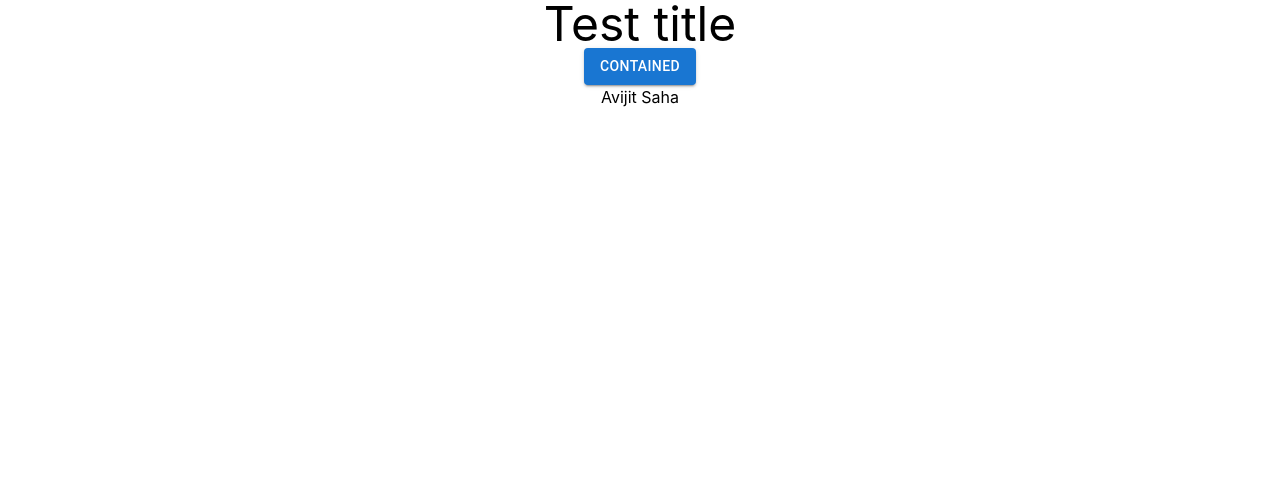
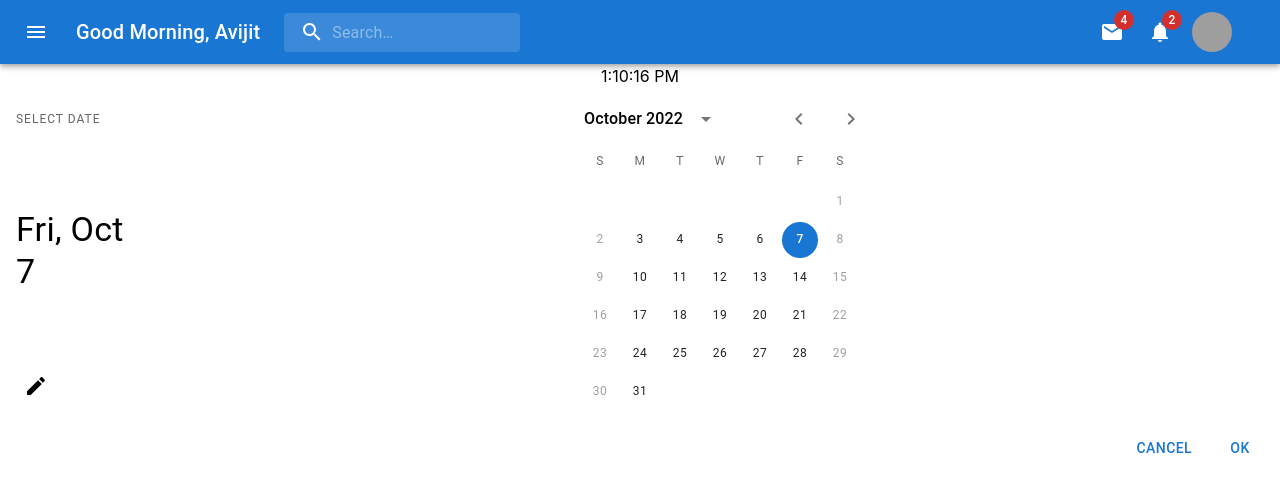
Before and after one commit to momentum-signal/project-frontend, a React (Create React App) app: page / in a window 1280 px wide. Shown: the top 492 px of the page. Built offline with nearby package versions, Linux system fonts and the light colour scheme; grey boxes are pictures that could not be loaded.

Commit message:
components added

```diff
--- a/package.json
+++ b/package.json
@@ -5,10 +5,13 @@
   "dependencies": {
     "@emotion/react": "^11.10.4",
     "@emotion/styled": "^11.10.4",
+    "@mui/icons-material": "^5.10.6",
     "@mui/material": "^5.10.8",
+    "@mui/x-date-pickers": "^5.0.4",
     "@testing-library/jest-dom": "^5.16.5",
     "@testing-library/react": "^13.4.0",
     "@testing-library/user-event": "^13.5.0",
+    "dayjs": "^1.11.5",
     "react": "^18.2.0",
     "react-dom": "^18.2.0",
     "react-scripts": "5.0.1",
--- a/src/App.js
+++ b/src/App.js
@@ -1,12 +1,16 @@
 import { Button } from "@mui/material";
 import "./App.css";
+import Calender from "./components/Calender";
+import LiveTime from "./components/LiveTime";
+import Header from "./shared/Header";
 
 function App() {
   return (
     <div className="App">
-      <h2 className="text-5xl">Test title</h2>
-      <Button variant="contained">Contained</Button>
-      <p>Avijit Saha</p>
+      <Header></Header>
+      <LiveTime></LiveTime>
+      <Calender></Calender>
+
     </div>
   );
 }
--- /dev/null
+++ b/src/components/Calender.js
@@ -0,0 +1,31 @@
+import * as React from 'react';
+import dayjs from 'dayjs';
+import TextField from '@mui/material/TextField';
+import { AdapterDayjs } from '@mui/x-date-pickers/AdapterDayjs';
+import { LocalizationProvider } from '@mui/x-date-pickers/LocalizationProvider';
+import { StaticDatePicker } from '@mui/x-date-pickers/StaticDatePicker';
+
+const isWeekend = (date) => {
+  const day = date.day();
+
+  return day === 0 || day === 6;
+};
+
+export default function Calender() {
+  const [value, setValue] = React.useState(dayjs('2022-10-07'));
+
+  return (
+    <LocalizationProvider dateAdapter={AdapterDayjs}>
+      <StaticDatePicker
+        orientation="landscape"
+        openTo="day"
+        value={value}
+        shouldDisableDate={isWeekend}
+        onChange={(newValue) => {
+          setValue(newValue);
+        }}
+        renderInput={(params) => <TextField {...params} />}
+      />
+    </LocalizationProvider>
+  );
+}
--- /dev/null
+++ b/src/components/LiveTime.js
@@ -0,0 +1,21 @@
+import React from "react";
+// import "./styles.css";
+
+export default function LiveTime() {
+    let time = new Date().toLocaleTimeString();
+    let [currentTime, changeTime] = React.useState(time);
+
+    function checkTime() {
+        time = new Date().toLocaleTimeString();
+        changeTime(time);
+    }
+
+    setInterval(checkTime, 1000);
+
+    return (
+        <div className="App">
+            <h1>{currentTime}</h1>
+            {/* <button onClick={checkTime}>Get the current time!</button> */}
+        </div>
+    );
+}
--- /dev/null
+++ b/src/shared/Header.js
@@ -0,0 +1,250 @@
+import * as React from "react";
+import { styled, alpha } from "@mui/material/styles";
+import AppBar from "@mui/material/AppBar";
+import Box from "@mui/material/Box";
+import Toolbar from "@mui/material/Toolbar";
+import IconButton from "@mui/material/IconButton";
+import Typography from "@mui/material/Typography";
+import InputBase from "@mui/material/InputBase";
+import Badge from "@mui/material/Badge";
+import MenuItem from "@mui/material/MenuItem";
+import Menu from "@mui/material/Menu";
+import MenuIcon from "@mui/icons-material/Menu";
+import SearchIcon from "@mui/icons-material/Search";
+import AccountCircle from "@mui/icons-material/AccountCircle";
+import MailIcon from "@mui/icons-material/Mail";
+import NotificationsIcon from "@mui/icons-material/Notifications";
+import MoreIcon from "@mui/icons-material/MoreVert";
+import { Avatar, ListItemAvatar } from "@mui/material";
+
+const Search = styled("div")(({ theme }) => ({
+  position: "relative",
+  borderRadius: theme.shape.borderRadius,
+  backgroundColor: alpha(theme.palette.common.white, 0.15),
+  "&:hover": {
+    backgroundColor: alpha(theme.palette.common.white, 0.25),
+  },
+  marginRight: theme.spacing(2),
+  marginLeft: 0,
+  width: "100%",
+  [theme.breakpoints.up("sm")]: {
+    marginLeft: theme.spacing(3),
+    width: "auto",
+  },
+}));
+
+const SearchIconWrapper = styled("div")(({ theme }) => ({
+  padding: theme.spacing(0, 2),
+  height: "100%",
+  position: "absolute",
+  pointerEvents: "none",
+  display: "flex",
+  alignItems: "center",
+  justifyContent: "center",
+}));
+
+const StyledInputBase = styled(InputBase)(({ theme }) => ({
+  color: "inherit",
+  "& .MuiInputBase-input": {
+    padding: theme.spacing(1, 1, 1, 0),
+    // vertical padding + font size from searchIcon
+    paddingLeft: `calc(1em + ${theme.spacing(4)})`,
+    transition: theme.transitions.create("width"),
+    width: "100%",
+    [theme.breakpoints.up("md")]: {
+      width: "20ch",
+    },
+  },
+}));
+
+export default function Header() {
+  const [anchorEl, setAnchorEl] = React.useState(null);
+  const [mobileMoreAnchorEl, setMobileMoreAnchorEl] = React.useState(null);
+
+  const isMenuOpen = Boolean(anchorEl);
+  const isMobileMenuOpen = Boolean(mobileMoreAnchorEl);
+
+  const handleProfileMenuOpen = (event) => {
+    setAnchorEl(event.currentTarget);
+  };
+
+  const handleMobileMenuClose = () => {
+    setMobileMoreAnchorEl(null);
+  };
+
+  const handleMenuClose = () => {
+    setAnchorEl(null);
+    handleMobileMenuClose();
+  };
+
+  const handleMobileMenuOpen = (event) => {
+    setMobileMoreAnchorEl(event.currentTarget);
+  };
+
+  const menuId = "primary-search-account-menu";
+  const renderMenu = (
+    <Menu
+      anchorEl={anchorEl}
+      anchorOrigin={{
+        vertical: "top",
+        horizontal: "right",
+      }}
+      id={menuId}
+      keepMounted
+      transformOrigin={{
+        vertical: "top",
+        horizontal: "right",
+      }}
+      open={isMenuOpen}
+      onClose={handleMenuClose}
+    >
+      <MenuItem onClick={handleMenuClose}>Profile</MenuItem>
+      <MenuItem onClick={handleMenuClose}>My account</MenuItem>
+    </Menu>
+  );
+
+  // ---------> Mobile Menu
+  const mobileMenuId = "primary-search-account-menu-mobile";
+  const renderMobileMenu = (
+    <Menu
+      anchorEl={mobileMoreAnchorEl}
+      anchorOrigin={{
+        vertical: "top",
+        horizontal: "right",
+      }}
+      id={mobileMenuId}
+      keepMounted
+      transformOrigin={{
+        vertical: "top",
+        horizontal: "right",
+      }}
+      open={isMobileMenuOpen}
+      onClose={handleMobileMenuClose}
+    >
+      <MenuItem>
+        <IconButton size="large" aria-label="show 4 new mails" color="inherit">
+          <Badge badgeContent={4} color="error">
+            <MailIcon />
+          </Badge>
+        </IconButton>
+        <p>Messages</p>
+      </MenuItem>
+      <MenuItem>
+        <IconButton
+          size="large"
+          aria-label="show 17 new notifications"
+          color="inherit"
+        >
+          <Badge badgeContent={17} color="error">
+            <NotificationsIcon />
+          </Badge>
+        </IconButton>
+        <p>Notifications</p>
+      </MenuItem>
+      <MenuItem onClick={handleProfileMenuOpen}>
+        <IconButton
+          size="large"
+          aria-label="account of current user"
+          aria-controls="primary-search-account-menu"
+          aria-haspopup="true"
+          color="inherit"
+        >
+          <AccountCircle />
+        </IconButton>
+        <p>Profile</p>
+      </MenuItem>
+    </Menu>
+  );
+
+  return (
+    // Web
+    <Box sx={{ flexGrow: 1 }}>
+      <AppBar position="static">
+        <Toolbar>
+          <IconButton
+            size="large"
+            edge="start"
+            color="inherit"
+            aria-label="open drawer"
+            sx={{ mr: 2 }}
+          >
+            <MenuIcon />
+          </IconButton>
+          <Typography
+            variant="h6"
+            noWrap
+            component="div"
+            sx={{ display: { xs: "none", sm: "block" } }}
+          >
+            Good Morning, Avijit
+          </Typography>
+
+          <Search>
+            <SearchIconWrapper>
+              <SearchIcon />
+            </SearchIconWrapper>
+            <StyledInputBase
+              placeholder="Search…"
+              inputProps={{ "aria-label": "search" }}
+            />
+          </Search>
+          <Box sx={{ flexGrow: 1 }} />
+          <Box sx={{ display: { xs: "none", md: "flex" } }}>
+            {/* ------- Mail Box Icon ------- */}
+            <IconButton
+              size="large"
+              aria-label="show 4 new mails"
+              color="inherit"
+            >
+              <Badge badgeContent={4} color="error">
+                <MailIcon />
+              </Badge>
+            </IconButton>
+
+            {/* ------- Notification Icon ------- */}
+            <IconButton
+              size="large"
+              aria-label="show 2 new notifications"
+              color="inherit"
+            >
+              <Badge badgeContent={2} color="error">
+                <NotificationsIcon />
+              </Badge>
+            </IconButton>
+
+            {/* ------- User Icon ------- */}
+            <IconButton>
+              <ListItemAvatar>
+                <Avatar
+                  alt="Remy Sharp"
+                  src="/static/images/avatar/1.jpg"
+                  sx={{ width: 40, height: 40 }}
+                  onClick={handleProfileMenuOpen}
+                />
+              </ListItemAvatar>
+            </IconButton>
+          </Box>
+
+          {/* ------- Mobile Menu Icon ------- */}
+          <Box
+            sx={{ display: { xs: "flex", md: "none" }, width: 56, height: 56 }}
+          >
+            <IconButton
+              //   size="large"
+              sx={{ width: 56, height: 56 }}
+              aria-label="show more"
+              aria-controls={mobileMenuId}
+              aria-haspopup="true"
+              onClick={handleMobileMenuOpen}
+              color="inherit"
+            >
+              <MoreIcon />
+            </IconButton>
+          </Box>
+        </Toolbar>
+      </AppBar>
+      {renderMobileMenu}
+      {renderMenu}
+    </Box>
+  );
+}
```
Also changed, not shown: 1 other file (tests, documents, lock files or other folders).
